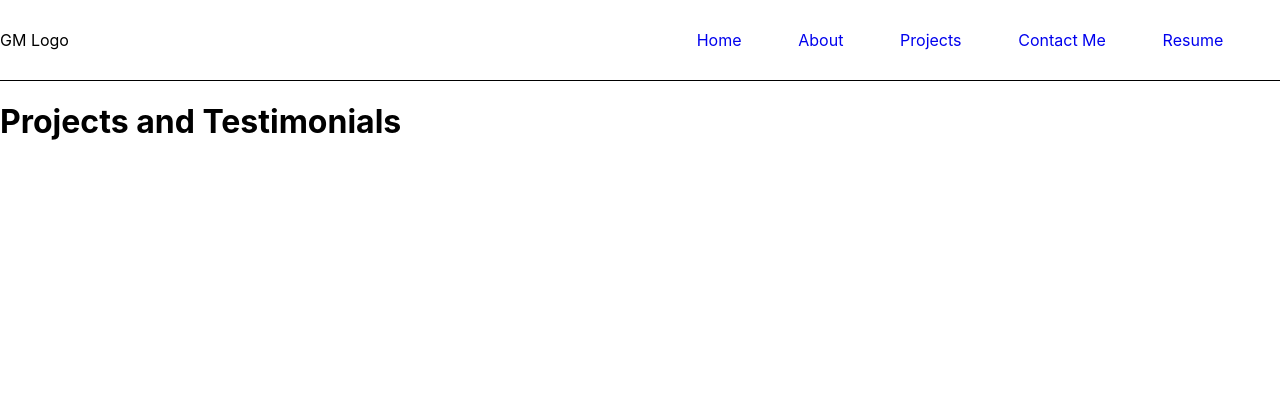
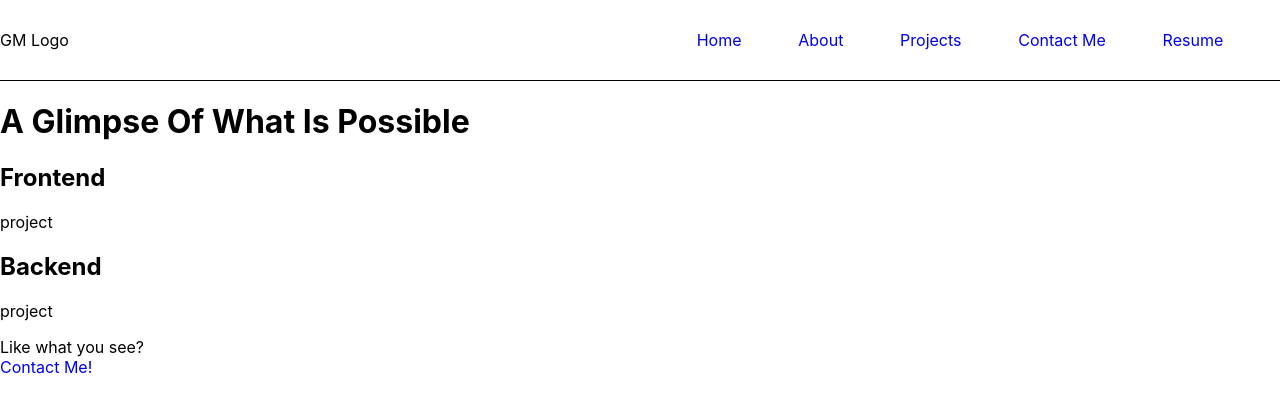
Before and after one commit to Gustavo0623/Gustavo-M-Portfolio, a React (Create React App) app in the folder frontend/: page /projects in a window 1280 px wide. Shown: the top 412 px of the page. Built offline with nearby package versions, Linux system fonts and the light colour scheme.

Commit message:
Projects page Update

```diff
--- a/frontend/src/places/Projects.js
+++ b/frontend/src/places/Projects.js
@@ -1,7 +1,17 @@
 const Projects = () => {
     return (
         <main>
-            <h1>Projects and Testimonials</h1>
+            <h1>A Glimpse Of What Is Possible</h1>
+            {/* showcase similar to home and about */}
+            <h2>Frontend</h2>
+            <p>project</p>
+            <h2>Backend</h2>
+            <p>project</p>
+            <p>
+                Like what you see?
+                <br/>
+                <a href='/contact' className='link'> Contact Me!</a>
+            </p>
         </main>
     );
 }
```
